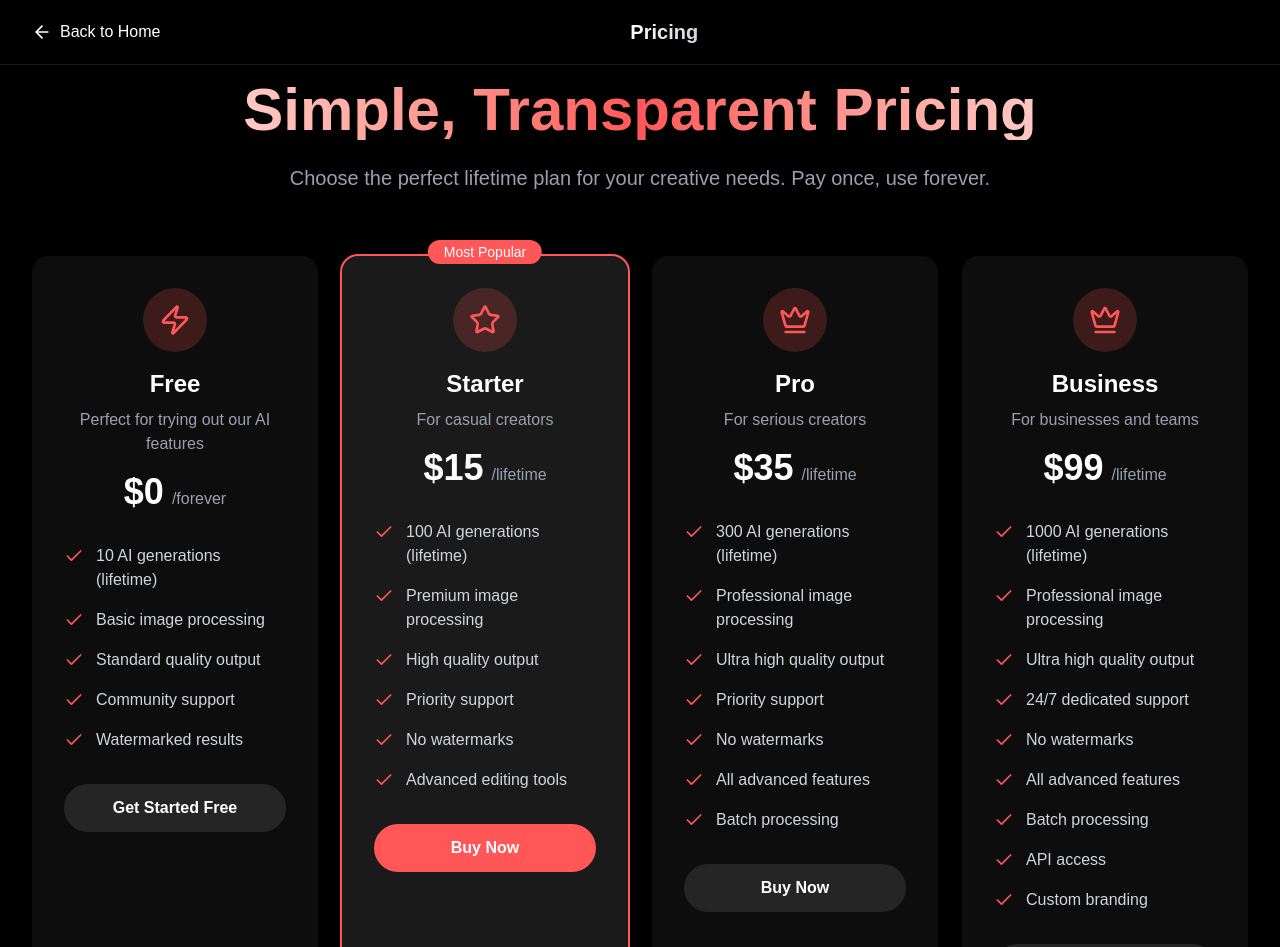
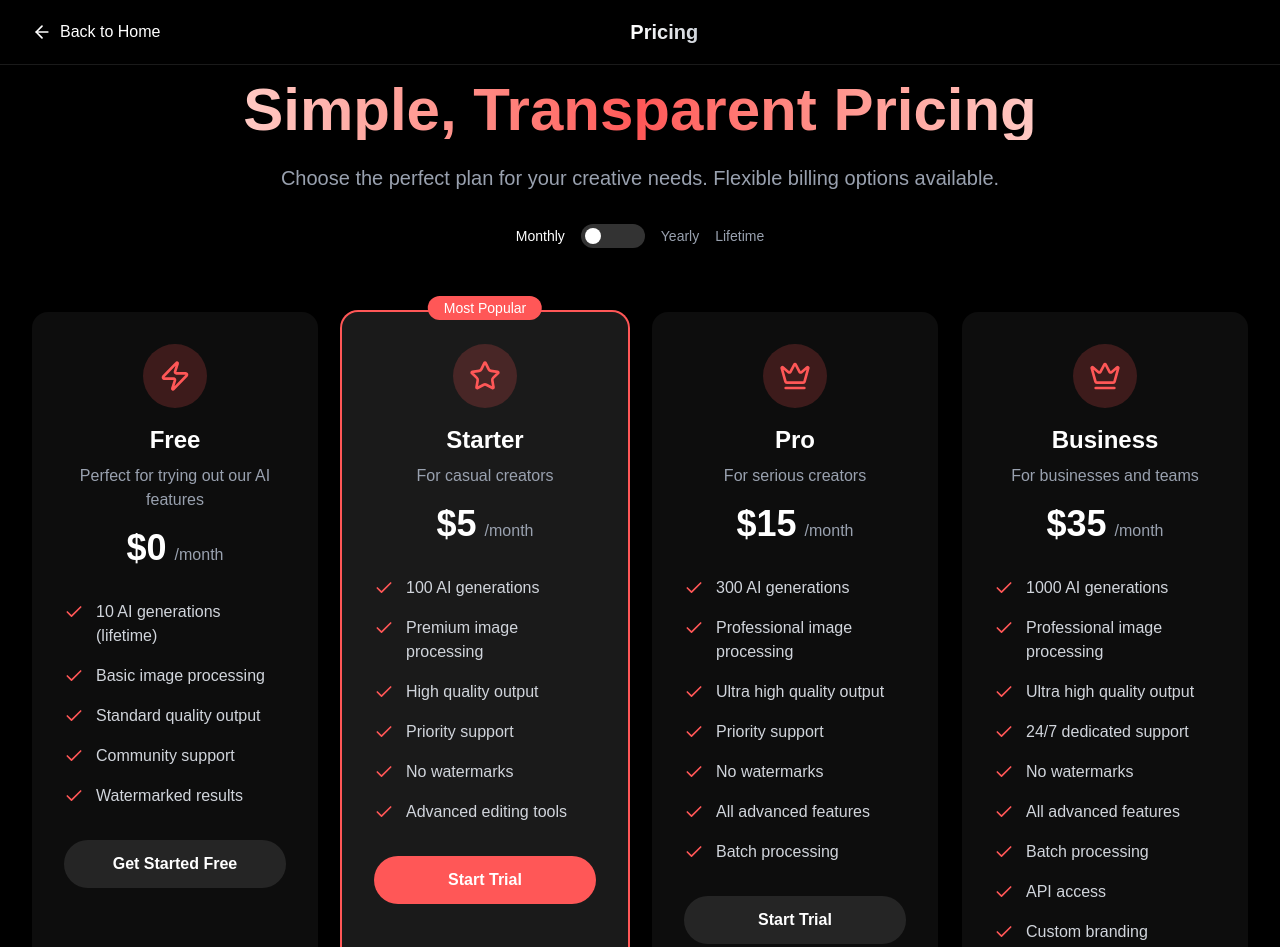
Before and after one commit to calfitai/mrphus, a Next.js app: page /pricing in a window 1280 px wide. Shown: the top 947 px of the page. Built offline with nearby package versions, Linux system fonts and the light colour scheme.

Commit message:
MAJOR: Add flexible billing options - Monthly, Yearly (17% off), Lifetime (best value) with 3-way toggle

```diff
--- a/src/app/pricing/page.tsx
+++ b/src/app/pricing/page.tsx
@@ -9,7 +9,9 @@ const pricingPlans = [
   {
     id: 'free',
     name: 'Free',
-    price: '$0',
+    monthlyPrice: '$0',
+    yearlyPrice: '$0',
+    lifetimePrice: '$0',
     period: 'forever',
     description: 'Perfect for trying out our AI features',
     icon: Zap,
@@ -31,12 +33,14 @@ const pricingPlans = [
   {
     id: 'starter',
     name: 'Starter',
-    price: '$15',
-    period: 'lifetime',
+    monthlyPrice: '$5',
+    yearlyPrice: '$50',
+    lifetimePrice: '$15',
+    period: 'month',
     description: 'For casual creators',
     icon: Star,
     features: [
-      '100 AI generations (lifetime)',
+      '100 AI generations',
       'Premium image processing',
       'High quality output',
       'Priority support',
@@ -44,18 +48,20 @@ const pricingPlans = [
       'Advanced editing tools'
     ],
     limitations: [],
-    cta: 'Buy Now',
+    cta: 'Start Trial',
     popular: true
   },
   {
     id: 'pro',
     name: 'Pro',
-    price: '$35',
-    period: 'lifetime',
+    monthlyPrice: '$15',
+    yearlyPrice: '$150',
+    lifetimePrice: '$35',
+    period: 'month',
     description: 'For serious creators',
     icon: Crown,
     features: [
-      '300 AI generations (lifetime)',
+      '300 AI generations',
       'Professional image processing',
       'Ultra high quality output',
       'Priority support',
@@ -64,18 +70,20 @@ const pricingPlans = [
       'Batch processing'
     ],
     limitations: [],
-    cta: 'Buy Now',
+    cta: 'Start Trial',
     popular: false
   },
   {
     id: 'business',
     name: 'Business',
-    price: '$99',
-    period: 'lifetime',
+    monthlyPrice: '$35',
+    yearlyPrice: '$350',
+    lifetimePrice: '$99',
+    period: 'month',
     description: 'For businesses and teams',
     icon: Crown,
     features: [
-      '1000 AI generations (lifetime)',
+      '1000 AI generations',
       'Professional image processing',
       'Ultra high quality output',
       '24/7 dedicated support',
@@ -94,15 +102,15 @@ const pricingPlans = [
 const faqs = [
   {
     question: 'How does the credit system work?',
-    answer: 'Each AI generation using Google Gemini 2.5 Flash (Nano Banana) consumes one credit. Free users get 10 credits lifetime, Starter plan gives 100 credits lifetime, Pro plan gives 300 credits lifetime, and Business plan gives 1000 credits lifetime.'
+    answer: 'Each AI generation using Google Gemini 2.5 Flash (Nano Banana) consumes one credit. Free users get 10 credits lifetime. Paid plans give monthly credits that reset each billing cycle, or lifetime credits for lifetime plans.'
   },
   {
     question: 'What are watermarks and how do I remove them?',
     answer: 'Free plan results include a watermark. To remove watermarks and get clean results, upgrade to any paid plan (Starter $15, Pro $35, or Business $99).'
   },
   {
-    question: 'Are these really lifetime plans?',
-    answer: 'Yes! All our plans are one-time payments with lifetime access. No monthly subscriptions, no recurring charges. Pay once and use forever.'
+    question: 'What billing options do you offer?',
+    answer: 'We offer three billing options: Monthly (recurring), Yearly (17% savings), and Lifetime (one-time payment, best value). Choose what works best for you!'
   },
   {
     question: 'What payment methods do you accept?',
@@ -127,6 +135,7 @@ const faqs = [
 ];
 
 export default function PricingPage() {
+  const [billingPeriod, setBillingPeriod] = React.useState('monthly');
 
   return (
     <div className="min-h-screen bg-black text-white">
@@ -155,8 +164,39 @@ export default function PricingPage() {
               Simple, Transparent Pricing
             </h2>
             <p className="text-xl text-gray-400 max-w-3xl mx-auto mb-8">
-              Choose the perfect lifetime plan for your creative needs. Pay once, use forever.
+              Choose the perfect plan for your creative needs. Flexible billing options available.
             </p>
+
+            {/* Billing Toggle */}
+            <div className="flex items-center justify-center space-x-4 mb-8">
+              <span className={`text-sm ${billingPeriod === 'monthly' ? 'text-white' : 'text-gray-400'}`}>
+                Monthly
+              </span>
+              <button
+                onClick={() => setBillingPeriod(billingPeriod === 'monthly' ? 'yearly' : billingPeriod === 'yearly' ? 'lifetime' : 'monthly')}
+                className="relative w-16 h-6 bg-white/20 rounded-full transition-colors"
+              >
+                <div className={`absolute top-1 left-1 w-4 h-4 bg-white rounded-full transition-transform ${
+                  billingPeriod === 'yearly' ? 'translate-x-6' : billingPeriod === 'lifetime' ? 'translate-x-11' : ''
+                }`} />
+              </button>
+              <span className={`text-sm ${billingPeriod === 'yearly' ? 'text-white' : 'text-gray-400'}`}>
+                Yearly
+              </span>
+              <span className={`text-sm ${billingPeriod === 'lifetime' ? 'text-white' : 'text-gray-400'}`}>
+                Lifetime
+              </span>
+              {billingPeriod === 'yearly' && (
+                <span className="text-xs bg-[#ff5757] text-white px-2 py-1 rounded-full">
+                  Save 17%
+                </span>
+              )}
+              {billingPeriod === 'lifetime' && (
+                <span className="text-xs bg-[#ff5757] text-white px-2 py-1 rounded-full">
+                  Best Value
+                </span>
+              )}
+            </div>
           </div>
 
           {/* Pricing Cards */}
@@ -186,8 +226,16 @@ export default function PricingPage() {
                     <h3 className="text-2xl font-bold text-white mb-2">{plan.name}</h3>
                     <p className="text-gray-400 mb-4">{plan.description}</p>
                     <div className="mb-4">
-                      <span className="text-4xl font-bold text-white">{plan.price}</span>
-                      <span className="text-gray-400 ml-2">/{plan.period}</span>
+                      <span className="text-4xl font-bold text-white">
+                        {billingPeriod === 'monthly' ? plan.monthlyPrice :
+                         billingPeriod === 'yearly' ? plan.yearlyPrice :
+                         plan.lifetimePrice}
+                      </span>
+                      <span className="text-gray-400 ml-2">
+                        /{billingPeriod === 'monthly' ? 'month' :
+                          billingPeriod === 'yearly' ? 'year' :
+                          'lifetime'}
+                      </span>
                     </div>
                   </div>
 
```
